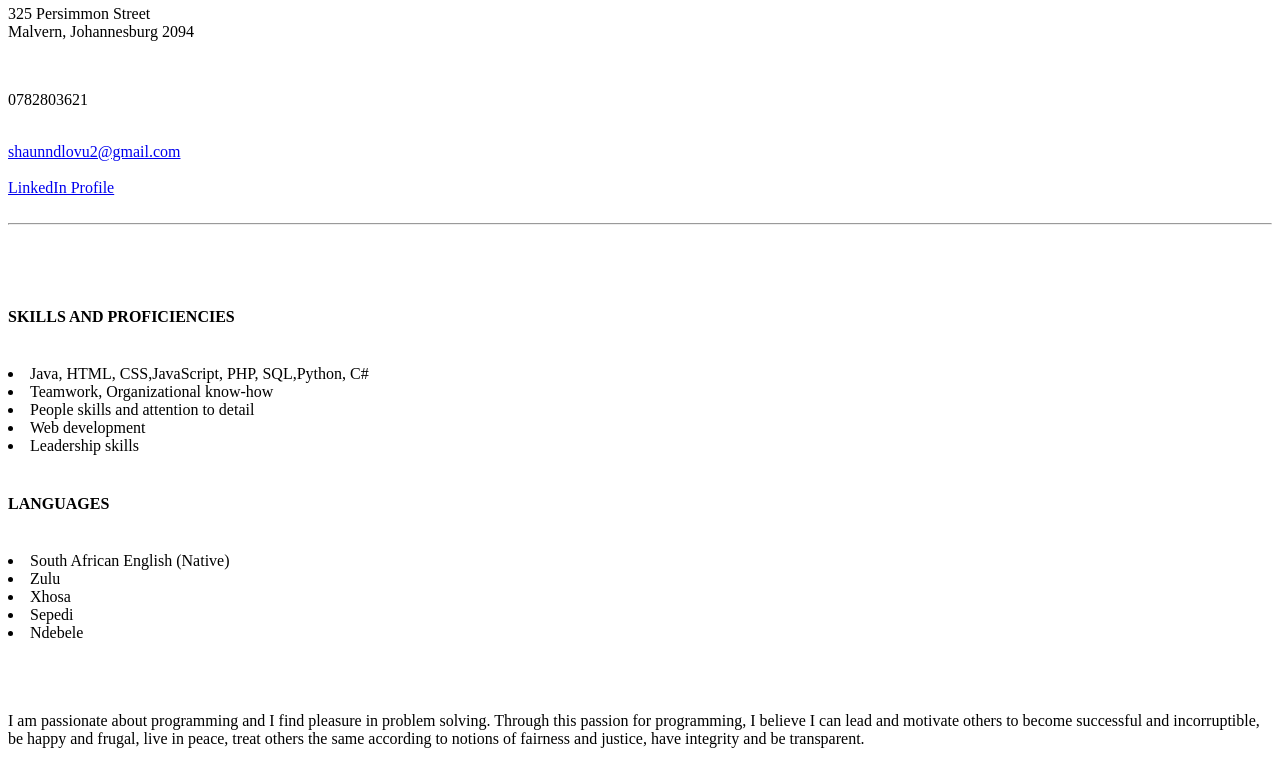
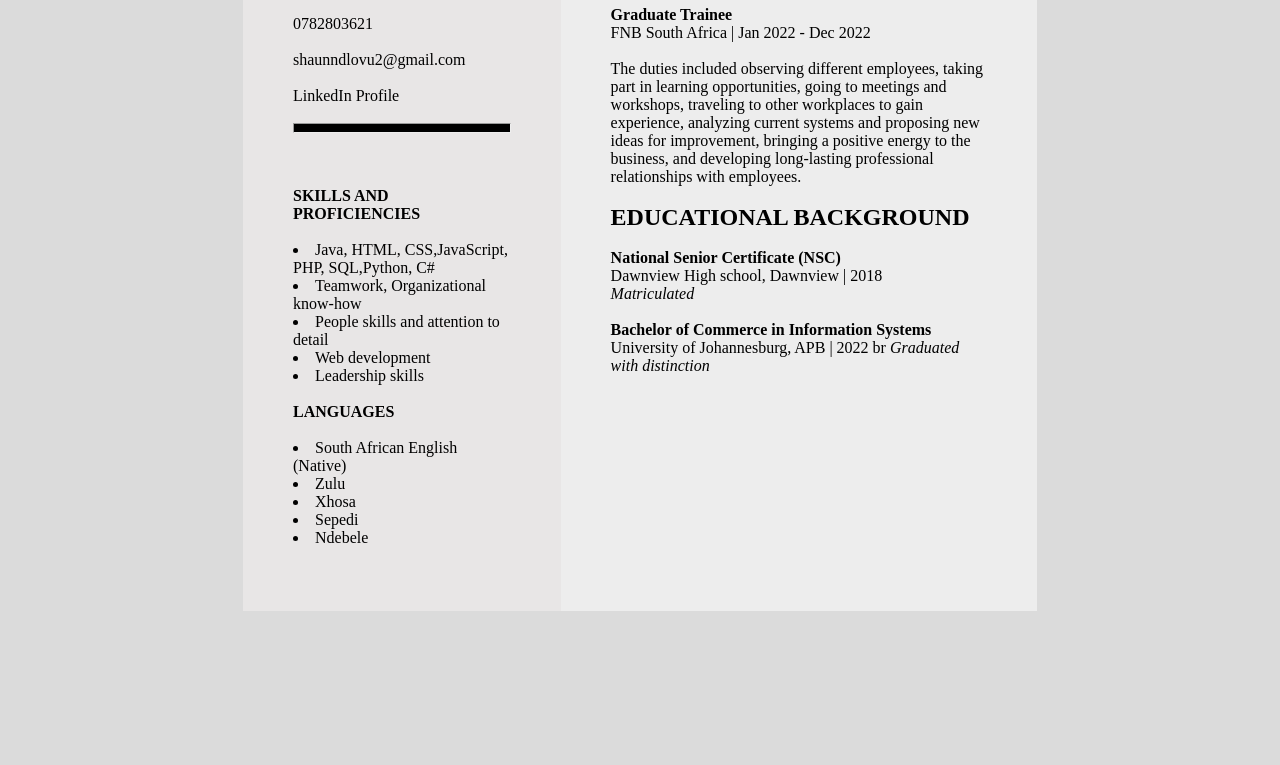
Before and after one commit to sbudamabrigado/Shaun_Ndlovu_resume, a plain HTML site: page index.html in a window 1280 px wide. Shown: the part 389-1154 px from the top of the page. After the commit the page ends 1054 px from the top, so only its background shows below. Drawn offline with Linux system fonts and the light colour scheme.

Commit message:
Update index.html

```diff
--- a/index.html
+++ b/index.html
@@ -3,7 +3,7 @@
 <head>
     <meta charset="UTF-8">
     <meta name="viewport" content="width=device-width, initial-scale=1.0">
-    <link href = "styles.css" rel = "stylesteet" type = "text/css">
+    <link rel="stylesheet" type="text/css" href="styles.css" />
     <title>My CV</title>
 </head>
 <body>
```
